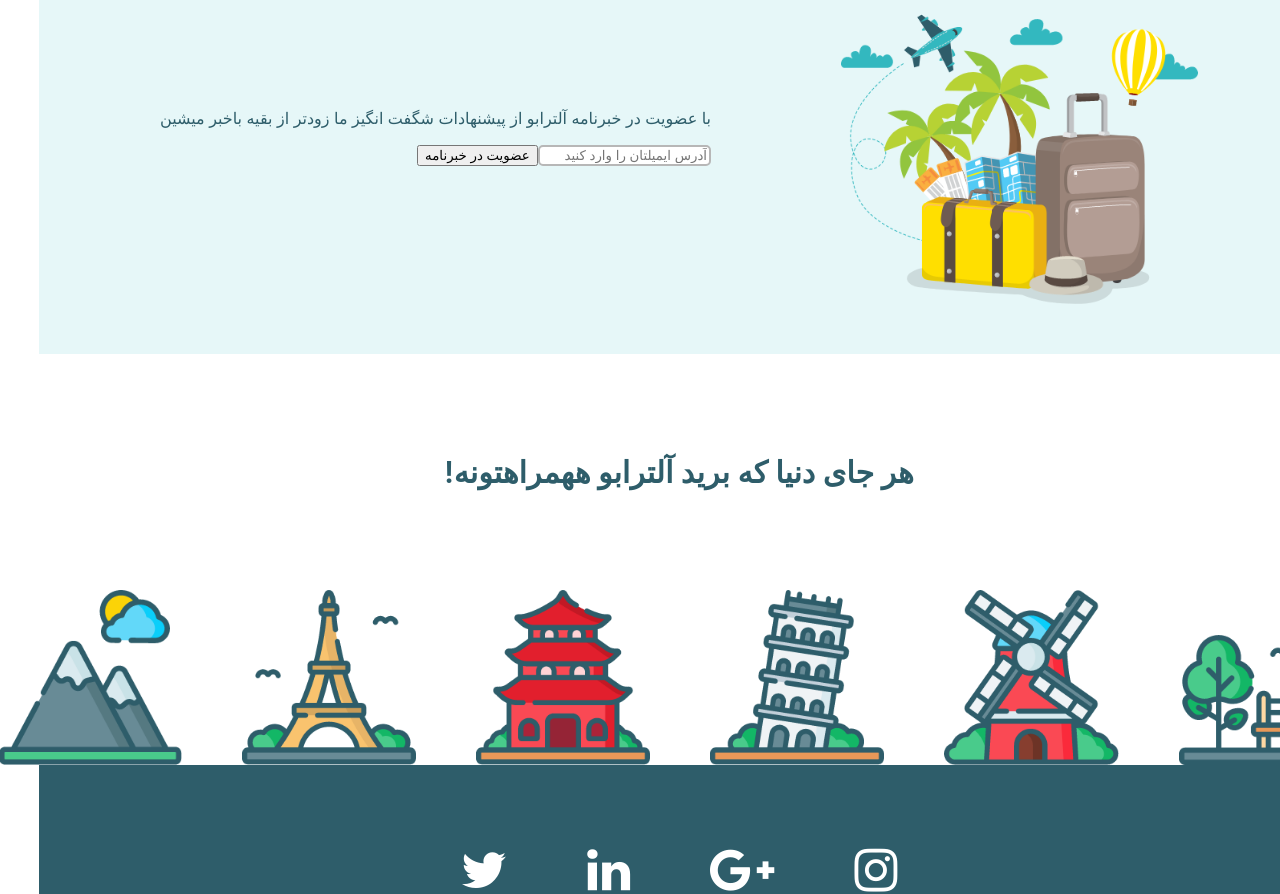
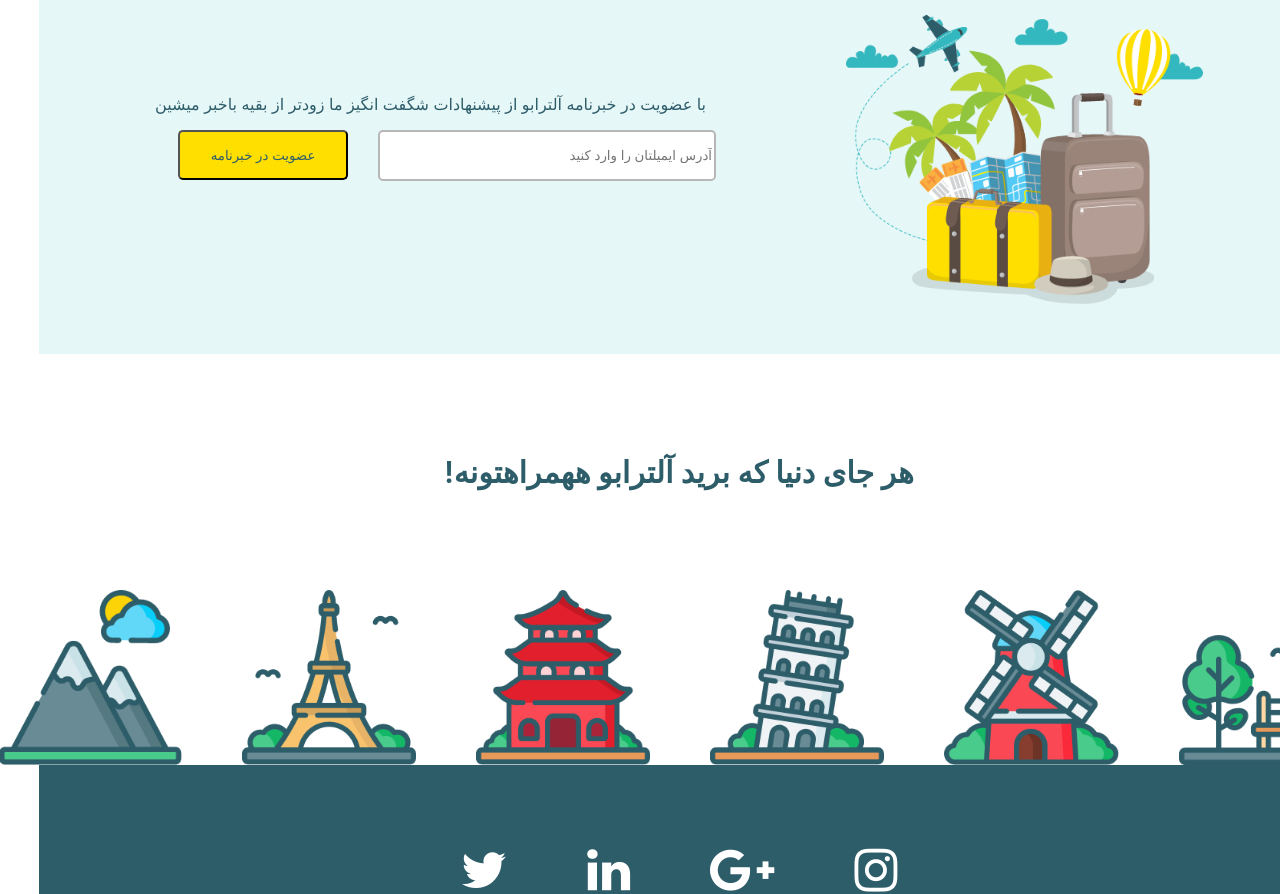
Before and after one commit to mohsen-pashootan/nahira-test-project, a React (Create React App) app: page / in a window 1280 px wide. Shown: the part 1120-2014 px from the top of the page. Built offline with nearby package versions, Linux system fonts and the light colour scheme.

Commit message:
style of newsletter has done

```diff
--- a/src/components/newsletter/newsletter.css
+++ b/src/components/newsletter/newsletter.css
@@ -18,9 +18,20 @@
 .newsletter input {
     border-radius: 5px;
     border: 2px solid #B7B7B7;
-    width: 30%;
+    width: 330px;
+    height: 45px;
 }
 
 .newsletter p {
     color: #2E5D6A;
+    margin-right: 10px;
 }
+
+.newsletter button {
+    width: 170px;
+    height: 50px;
+    margin-right: 30px;
+    border-radius: 5px;
+    background-color: #FFDF00;
+    color: #2E5D6A;
+}
```
